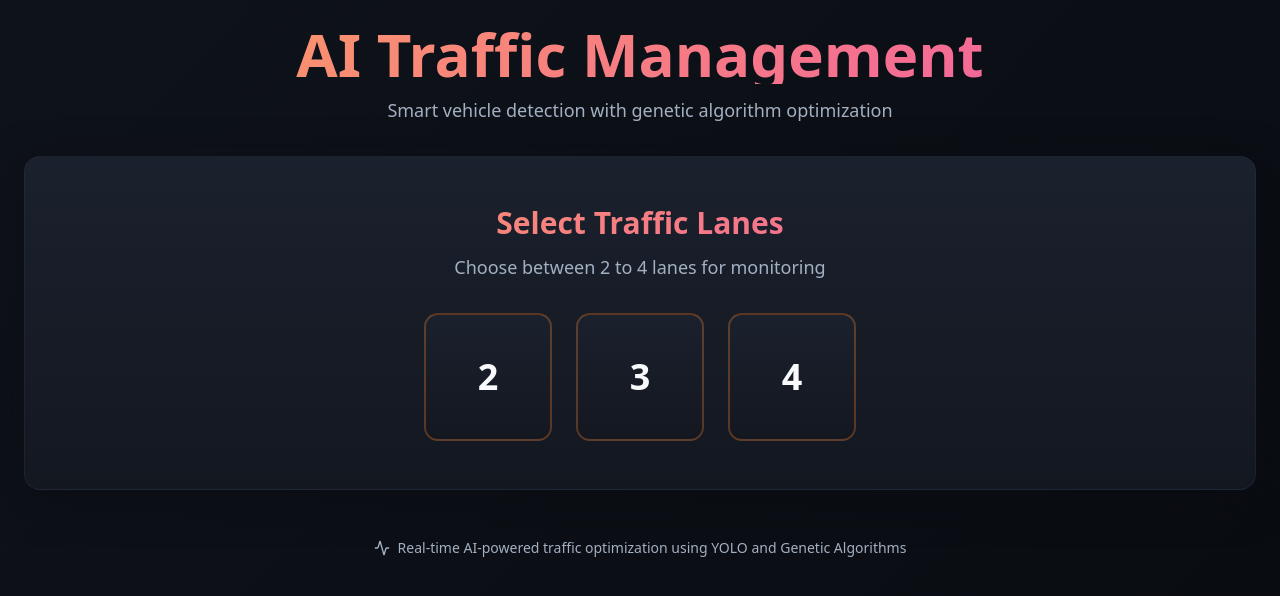
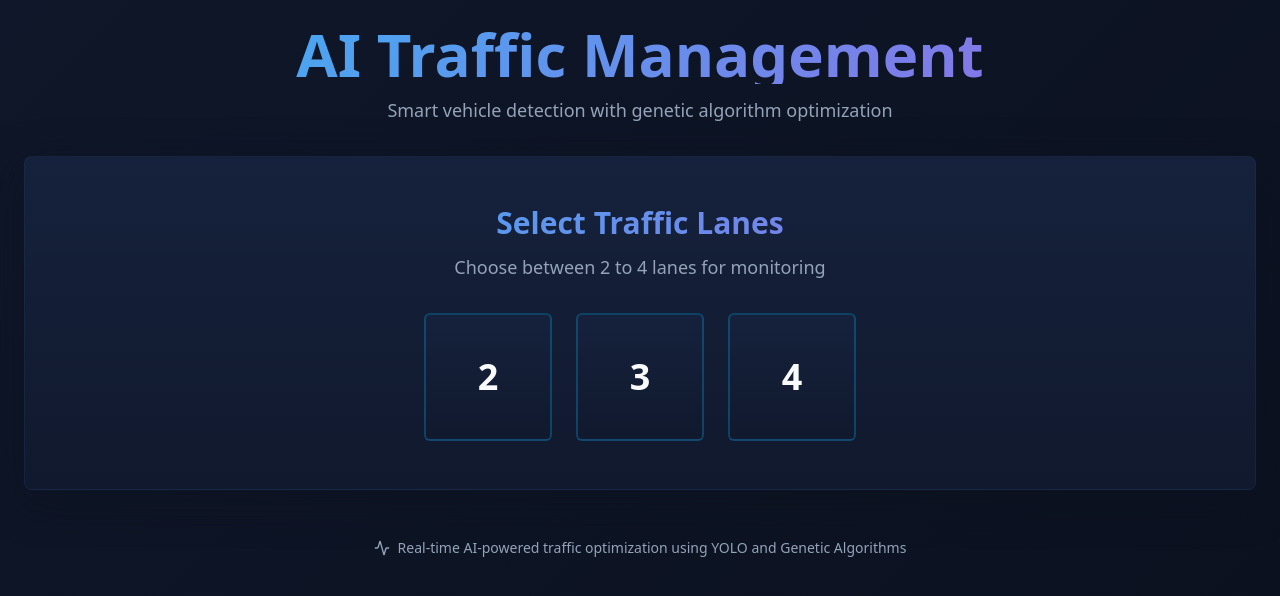
Before and after one commit to Bharath-vsb/yoloflow-tech, a React (Vite) app: page / in a window 1280 px wide. Shown: the top 596 px of the page. Built offline with nearby package versions, Linux system fonts and the light colour scheme; the HTML template or start-up script is replaced by a standard one.

Commit message:
Refactor: Change color scheme

```diff
--- a/src/index.css
+++ b/src/index.css
@@ -8,57 +8,57 @@ All colors MUST be HSL.
 
 @layer base {
   :root {
-    --background: 220 30% 8%;
+    --background: 222 47% 11%;
     --foreground: 210 40% 98%;
 
-    --card: 220 26% 12%;
+    --card: 222 47% 14%;
     --card-foreground: 210 40% 98%;
 
-    --popover: 220 26% 12%;
+    --popover: 222 47% 14%;
     --popover-foreground: 210 40% 98%;
 
-    --primary: 25 95% 58%;
-    --primary-glow: 25 95% 68%;
-    --primary-foreground: 220 26% 5%;
+    --primary: 199 89% 48%;
+    --primary-glow: 199 89% 58%;
+    --primary-foreground: 222 47% 11%;
 
-    --secondary: 330 85% 60%;
+    --secondary: 263 70% 60%;
     --secondary-foreground: 210 40% 98%;
 
-    --muted: 220 26% 20%;
-    --muted-foreground: 215 20.2% 70%;
+    --muted: 222 47% 20%;
+    --muted-foreground: 215 20% 65%;
 
-    --accent: 175 70% 50%;
-    --accent-foreground: 220 26% 5%;
+    --accent: 158 64% 52%;
+    --accent-foreground: 222 47% 11%;
 
     --destructive: 0 84% 60%;
     --destructive-foreground: 210 40% 98%;
 
-    --border: 220 26% 20%;
-    --input: 220 26% 18%;
-    --ring: 25 95% 58%;
+    --border: 222 47% 22%;
+    --input: 222 47% 18%;
+    --ring: 199 89% 48%;
 
-    --radius: 1rem;
+    --radius: 0.5rem;
 
     --signal-green: 142 76% 45%;
     --signal-yellow: 38 92% 55%;
     --signal-red: 0 84% 65%;
-    --emergency: 330 85% 65%;
+    --emergency: 263 70% 65%;
 
-    --gradient-primary: linear-gradient(135deg, hsl(25 95% 58%), hsl(25 95% 68%));
-    --gradient-glow: linear-gradient(135deg, hsl(25 95% 58% / 0.2), hsl(330 85% 60% / 0.2));
-    --gradient-card: linear-gradient(180deg, hsl(220 26% 14%), hsl(220 26% 10%));
+    --gradient-primary: linear-gradient(135deg, hsl(199 89% 48%), hsl(263 70% 60%));
+    --gradient-glow: linear-gradient(135deg, hsl(199 89% 48% / 0.2), hsl(263 70% 60% / 0.2));
+    --gradient-card: linear-gradient(180deg, hsl(222 47% 16%), hsl(222 47% 12%));
 
-    --shadow-glow: 0 0 40px hsl(25 95% 58% / 0.3);
-    --shadow-card: 0 10px 40px hsl(220 30% 5% / 0.5);
+    --shadow-glow: 0 0 40px hsl(199 89% 48% / 0.4);
+    --shadow-card: 0 10px 40px hsl(222 47% 8% / 0.5);
 
-    --sidebar-background: 220 26% 12%;
+    --sidebar-background: 222 47% 14%;
     --sidebar-foreground: 210 40% 98%;
-    --sidebar-primary: 25 95% 58%;
-    --sidebar-primary-foreground: 220 26% 5%;
-    --sidebar-accent: 220 26% 20%;
+    --sidebar-primary: 199 89% 48%;
+    --sidebar-primary-foreground: 222 47% 11%;
+    --sidebar-accent: 222 47% 22%;
     --sidebar-accent-foreground: 210 40% 98%;
-    --sidebar-border: 220 26% 20%;
-    --sidebar-ring: 25 95% 58%;
+    --sidebar-border: 222 47% 22%;
+    --sidebar-ring: 199 89% 48%;
   }
 }
 
@@ -69,30 +69,30 @@ All colors MUST be HSL.
 
   body {
     @apply bg-background text-foreground;
-    background: linear-gradient(135deg, hsl(220 30% 8%), hsl(220 30% 5%));
+    background: linear-gradient(135deg, hsl(222 47% 11%), hsl(222 47% 8%));
     min-height: 100vh;
   }
 }
 
 @layer utilities {
   .gradient-primary {
-    background: linear-gradient(135deg, hsl(25 95% 58%), hsl(25 95% 68%));
+    background: linear-gradient(135deg, hsl(199 89% 48%), hsl(263 70% 60%));
   }
 
   .gradient-card {
-    background: linear-gradient(180deg, hsl(220 26% 14%), hsl(220 26% 10%));
+    background: linear-gradient(180deg, hsl(222 47% 16%), hsl(222 47% 12%));
   }
 
   .shadow-glow {
-    box-shadow: 0 0 40px hsl(25 95% 58% / 0.3);
+    box-shadow: 0 0 40px hsl(199 89% 48% / 0.4);
   }
 
   .shadow-card {
-    box-shadow: 0 10px 40px hsl(220 30% 5% / 0.5);
+    box-shadow: 0 10px 40px hsl(222 47% 8% / 0.5);
   }
 
   .text-gradient {
-    background: linear-gradient(135deg, hsl(25 95% 68%), hsl(330 85% 65%));
+    background: linear-gradient(135deg, hsl(199 89% 58%), hsl(263 70% 65%));
     -webkit-background-clip: text;
     -webkit-text-fill-color: transparent;
     background-clip: text;
```
